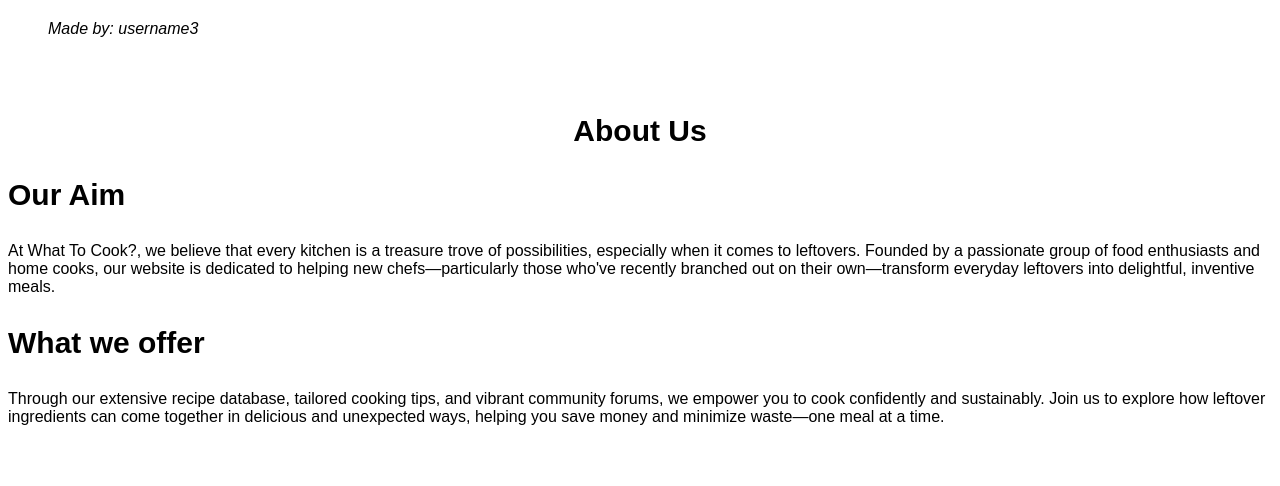
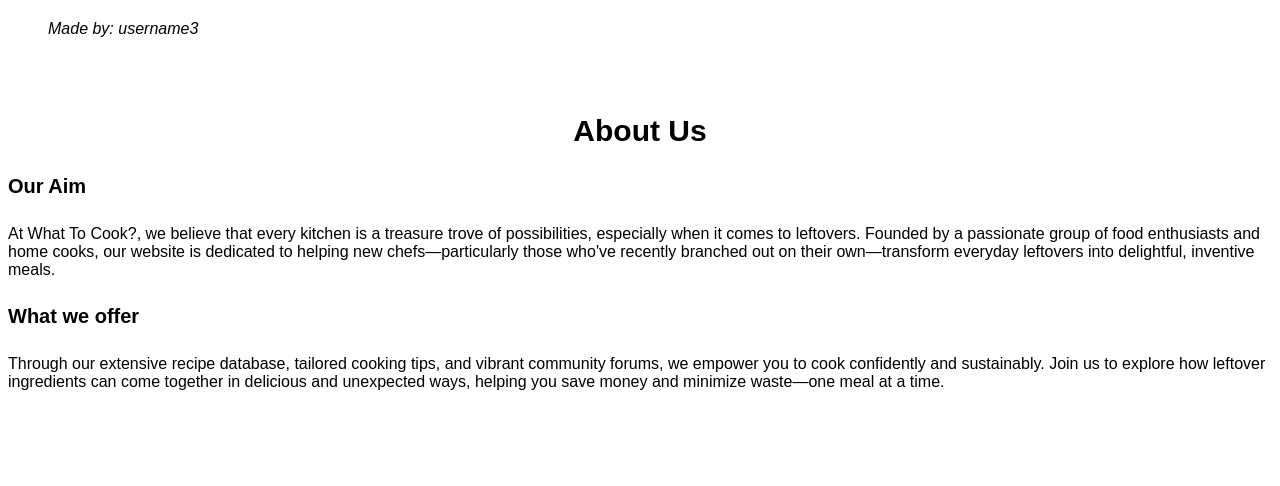
Before and after one commit to 23450728/AgileWebDev3403, a Flask app: page / in a window 1280 px wide. Shown: the part 1341-1827 px from the top of the page. After the commit the page ends 1731 px from the top, so only its background shows below. Run offline with Flask 3, Linux system fonts and the light colour scheme; some libraries are stand-ins or nearby versions.

Commit message:
Resized post fonts and reformatted post view

```diff
--- a/app/static/style.css
+++ b/app/static/style.css
@@ -269,9 +269,6 @@ span.login {
  }
 
 /* Comments */
- .comment {
-  border: 3px solid #f1f1f1;
- }
 
 
 /* Button */
--- a/app/templates/home.html
+++ b/app/templates/home.html
@@ -36,11 +36,11 @@
     <h2>About Us</h2>
     <div class="about-us-section">
         <div class="about-us-text">
-            <h3>Our Aim</h3>
+            <h4>Our Aim</h3>
             <p>At What To Cook?, we believe that every kitchen is a treasure trove of possibilities, especially when it comes to leftovers. Founded by a passionate group of food enthusiasts and home cooks, our website is dedicated to helping new chefs—particularly those who've recently branched out on their own—transform everyday leftovers into delightful, inventive meals.</p>
         </div>
         <div class="about-us-text">
-            <h3>What we offer</h3>
+            <h4>What we offer</h3>
             <p>Through our extensive recipe database, tailored cooking tips, and vibrant community forums, we empower you to cook confidently and sustainably. Join us to explore how leftover ingredients can come together in delicious and unexpected ways, helping you save money and minimize waste—one meal at a time. </p>
         </div>
     </div>
```
